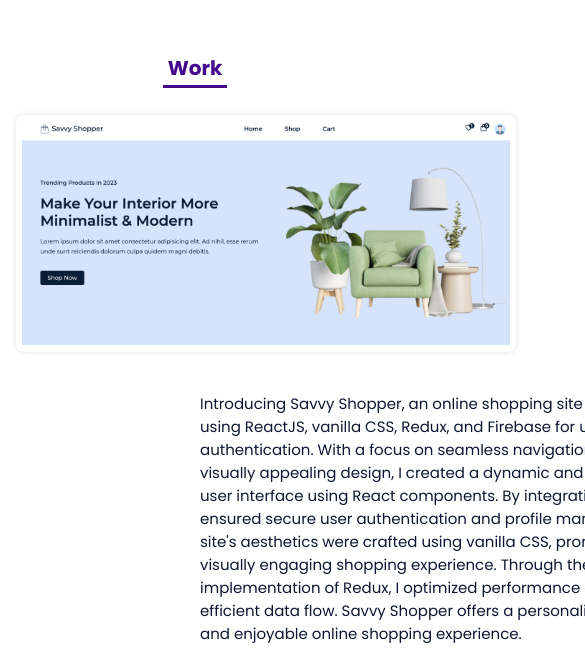
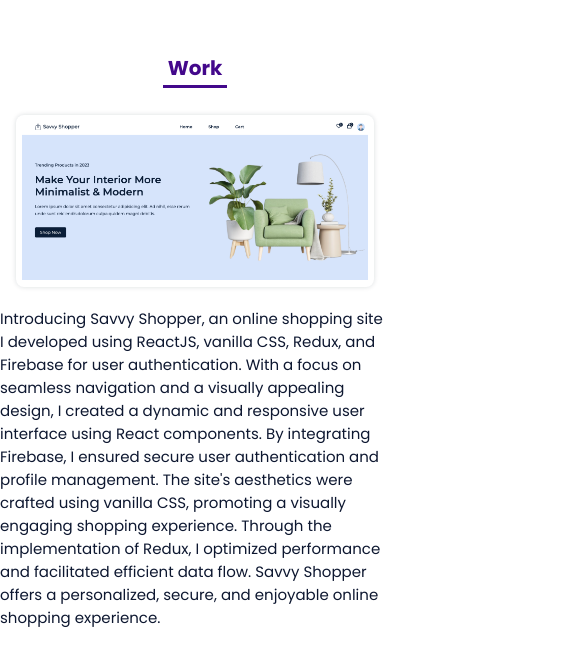
Before and after one commit to tosinbee/tosinbadmus, a plain HTML site: page index.html in a window 390 px wide. Shown: the part 2350-3008 px from the top of the page, 585 px wide, since content can reach past the window. Drawn offline with nearby package versions, Linux system fonts and the light colour scheme.

Commit message:
new changes

```diff
--- a/assets/css/styles.css
+++ b/assets/css/styles.css
@@ -516,11 +516,26 @@ img {
     align-items: center;
     text-align: initial;
   }
-  .work__container {
+  .work__container{
     grid-template-columns: repeat(3, 1fr);
     column-gap: 2rem;
   }
 }
+
+@media (max-width: 768px) {
+  .work span p {
+    width: 100%;
+    margin-left: 0;
+    margin-top: 20px;
+  }
+
+  .work__img {
+    width: 100%;
+    max-width: 500px;
+  }
+}
+
+
 
 @media screen and (min-width: 992px) {
   .bd-grid {
```
